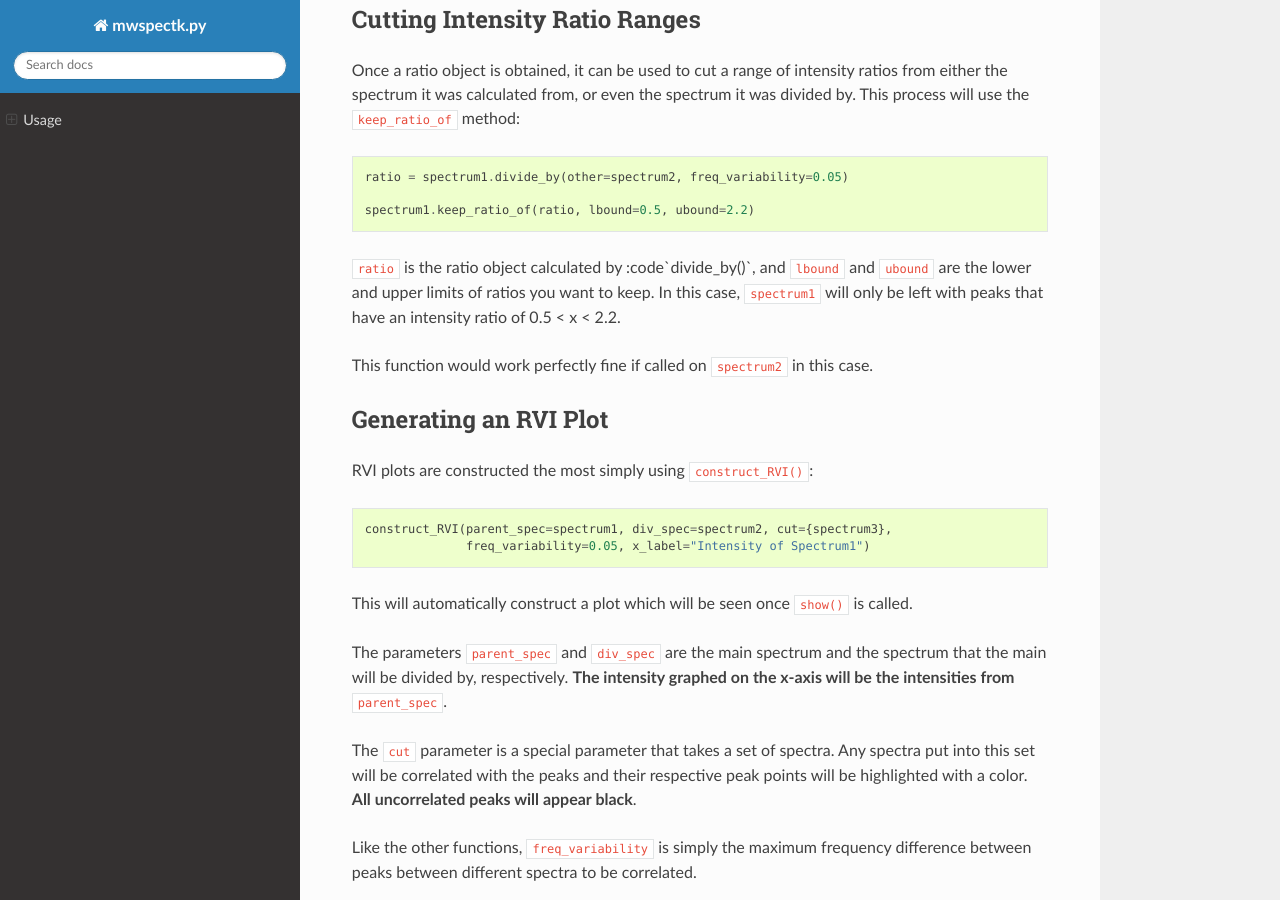
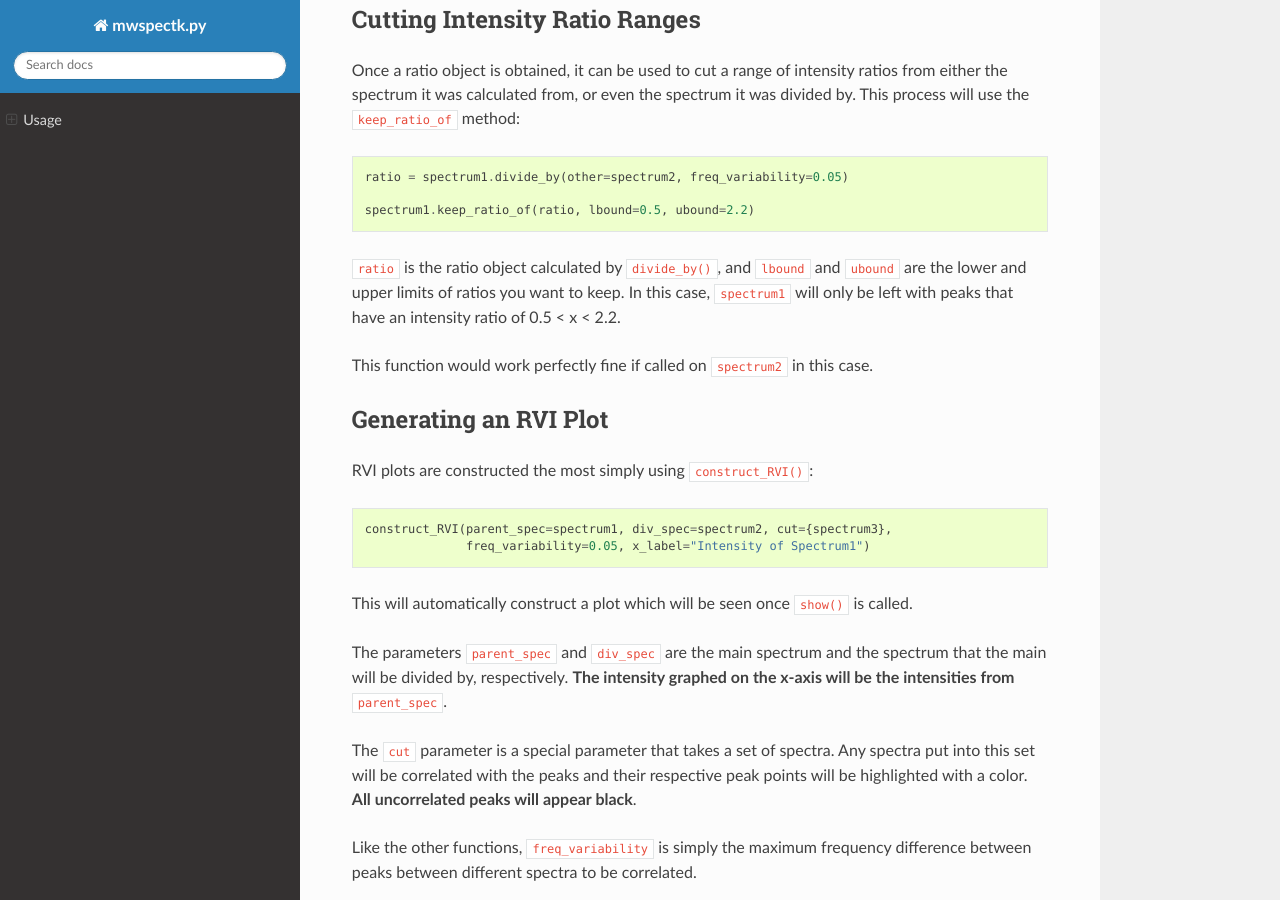
Before and after one commit to ArchonX64/mwspectk, a Sphinx documentation site: the page built from docs/source/usage.rst, in a window 1280 px wide and 900 px high, scrolled down 4107 px. Built offline with Sphinx 7.4.7 and the Read the Docs theme 3.1.0, drawn with Linux system fonts in a browser that asks for light colours.

Commit message:
Updated documentation

```diff
--- a/docs/source/usage.rst
+++ b/docs/source/usage.rst
@@ -193,7 +193,7 @@ it was divided by. This process will use the :code:`keep_ratio_of` method:
 
     spectrum1.keep_ratio_of(ratio, lbound=0.5, ubound=2.2)
 
-:code:`ratio` is the ratio object calculated by :code`divide_by()`, and
+:code:`ratio` is the ratio object calculated by :code:`divide_by()`, and
 :code:`lbound` and :code:`ubound` are the lower and upper limits of ratios you
 want to keep. In this case, :code:`spectrum1` will only be left with peaks
 that have an intensity ratio of 0.5 < x < 2.2.
```
